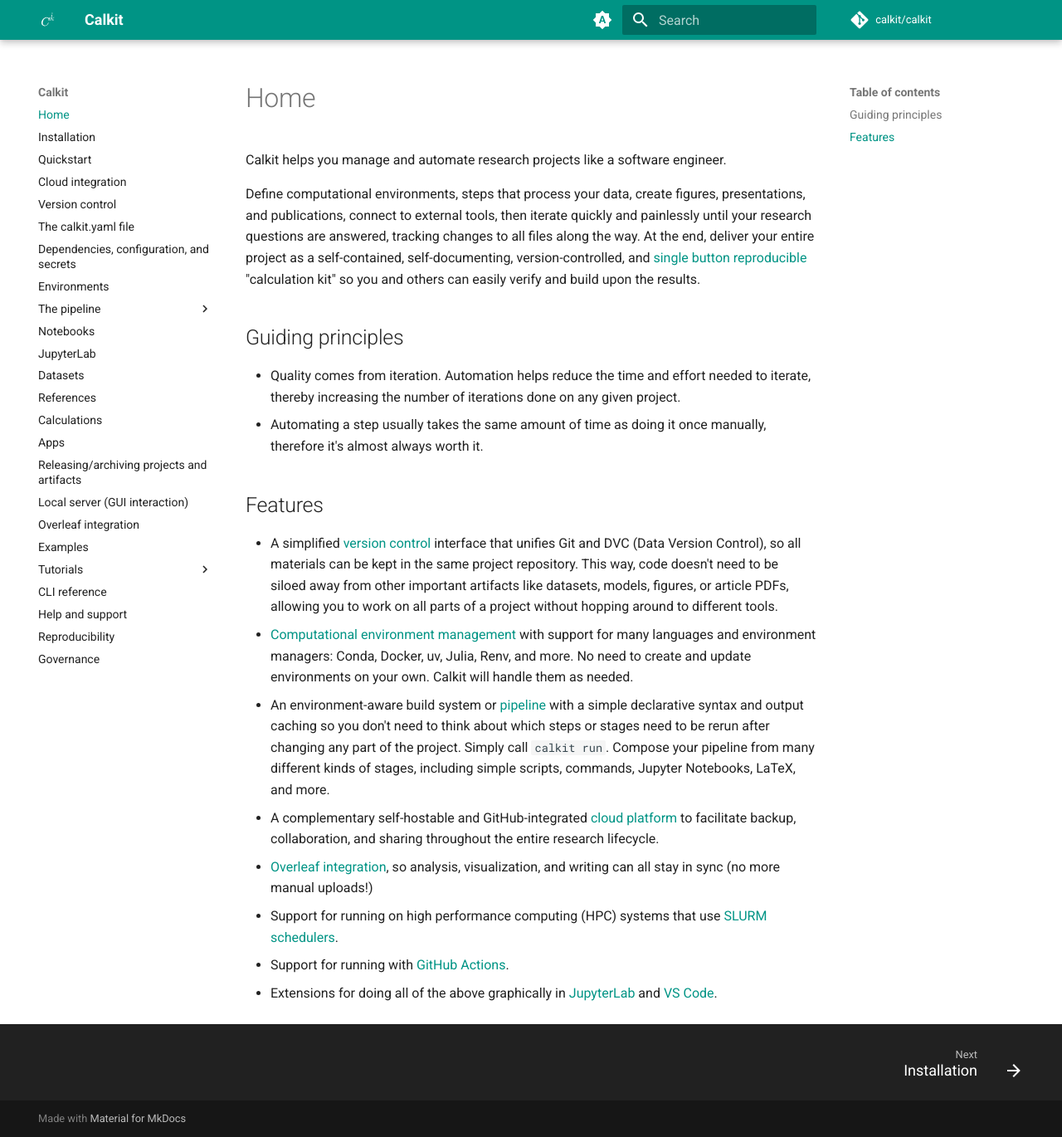
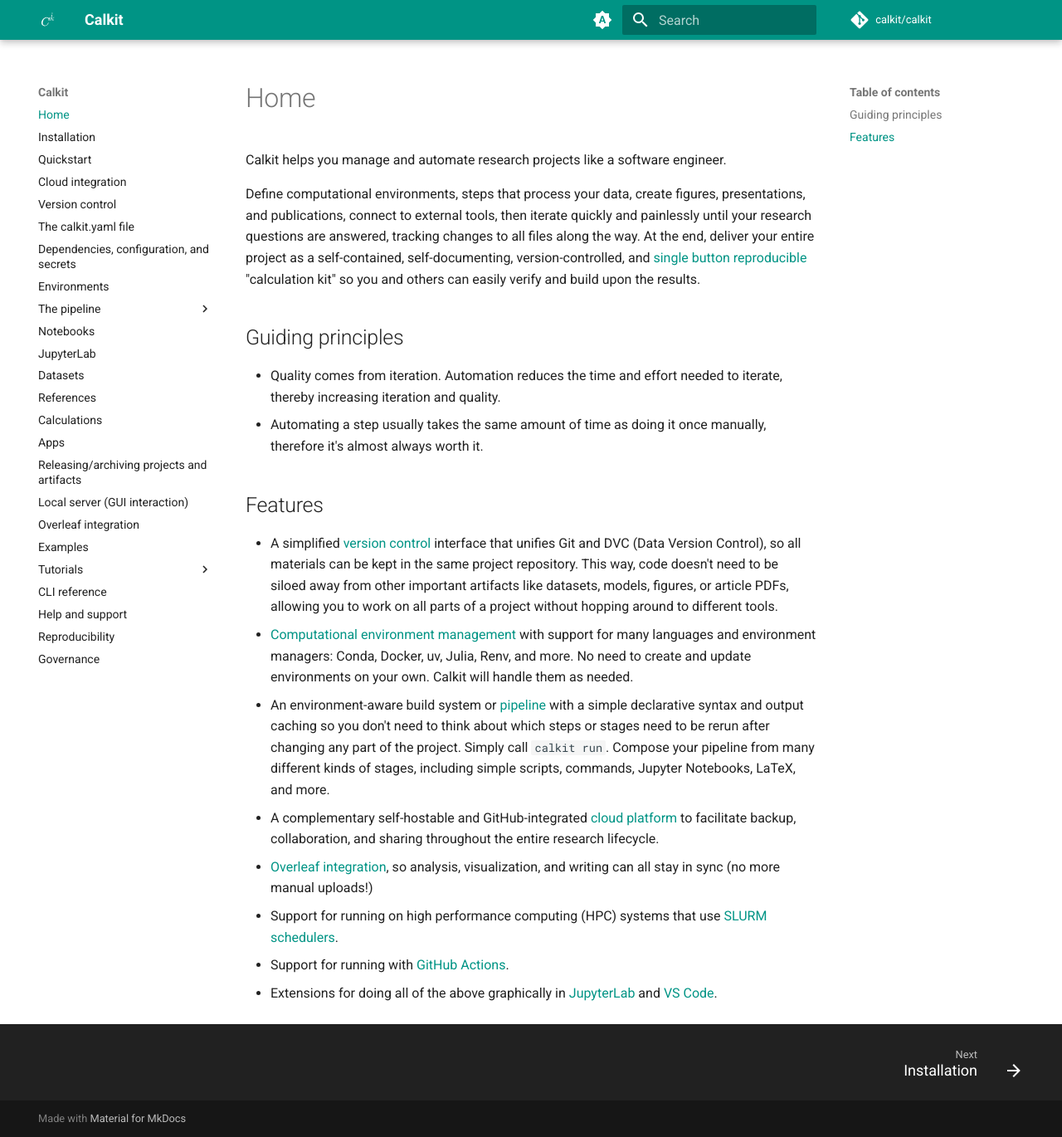
Before and after one commit to calkit/calkit, an MkDocs documentation site: the page built from docs/index.md, in a window 1280 px wide and 1370 px high. Shown: the whole window at 83% size. Built offline with MkDocs 1.6.1 and Material for MkDocs 9.7.7, drawn with Linux system fonts in a browser that asks for light colours; comment, search, counter and statistics services are not loaded.

Commit message:
Update docs index

```diff
--- a/docs/index.md
+++ b/docs/index.md
@@ -16,9 +16,8 @@
 
 ## Guiding principles
 
-- Quality comes from iteration. Automation helps reduce the time and effort
-  needed to iterate, thereby increasing the number of iterations done on
-  any given project.
+- Quality comes from iteration. Automation reduces the time and effort
+  needed to iterate, thereby increasing iteration and quality.
 - Automating a step usually takes the same amount of time as doing it once
   manually, therefore it's almost always worth it.
 
```
Also changed, not shown: README.md (+2 -3 lines).
